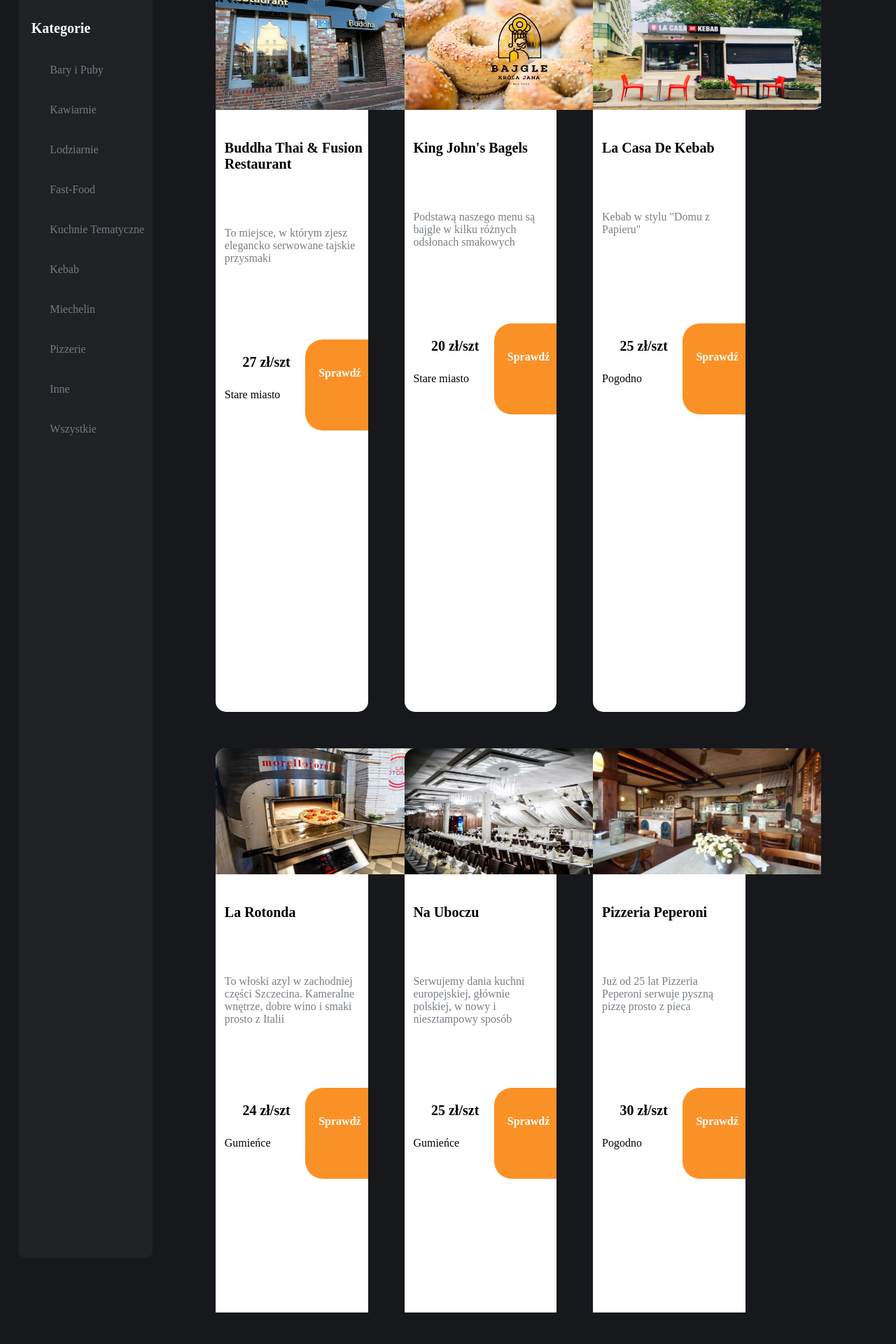
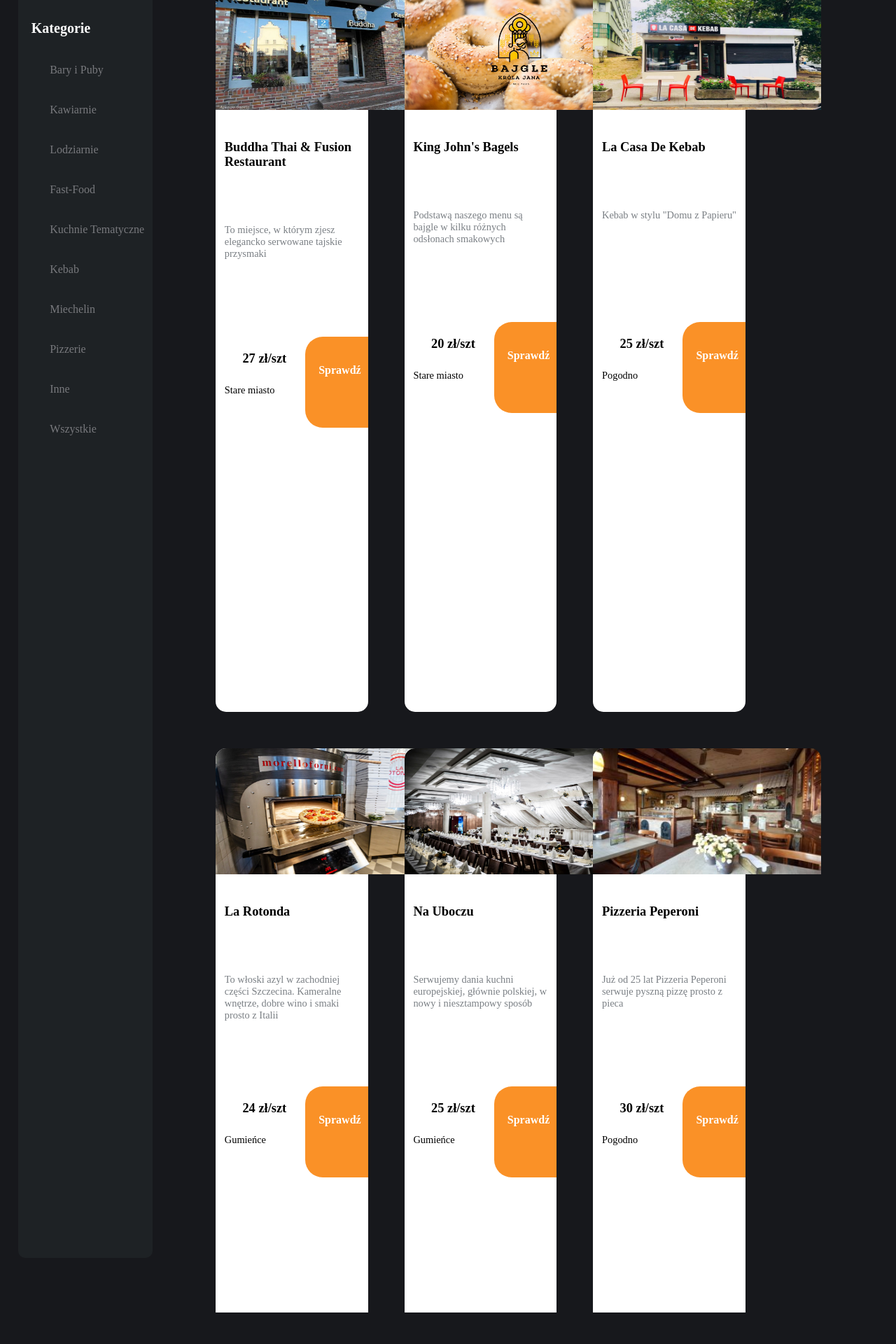
Before and after one commit to mzielecki/Smaki_szczecina, a Django app: page /restaurants_list in a window 1280 px wide. Shown: the part 569-2489 px from the top of the page at 70% size. Run offline with Django 3.2, Linux system fonts and the light colour scheme; data comes from the database, SQL or seed files in the repository; some libraries are stand-ins or nearby versions.

Commit message:
poprawki

```diff
--- a/tastery/app/static/css/main.css
+++ b/tastery/app/static/css/main.css
@@ -406,7 +406,7 @@
 }
 
 .restaurant_name{
-    font-size: 20px;
+    font-size: 115%;
     font-weight: bold;
     margin-top: 1.5vh;
     margin-left: 1vw;
@@ -415,7 +415,7 @@
 
 .restaurant_content{
     width: 15vw;
-    font-size: 16px;
+    font-size: 90%;
     margin-top: 3vh;
     margin-left: 1vw;
     color: #7a7f84;
@@ -424,7 +424,7 @@
 }
 
 .restaurant_cost{
-    font-size: 20px;
+    font-size: 115%;
     margin-top: 3vh;
     margin-left: 3vw;
     font-weight: bold;
@@ -451,6 +451,7 @@
     float: left;
     padding-top: 1vh;
     margin-left: 1vw;
+    font-size: 90%;
 }
 
 .photo_block{
--- a/tastery/app/templates/base.html
+++ b/tastery/app/templates/base.html
@@ -16,7 +16,7 @@
     <div class="main">
 
         <div class="top">
-            <div class="logo"><a href="{% url 'index_page' %}"><img src="{% static 'img/logo.png' %}" width="100" height="100"></a></div>
+            <div class="logo"><a href="{% url 'index_page' %}"><img src="{% static 'img/logo.png' %}" width="70%" height="70%"></a></div>
 
             <div class="menuleft">
                 <a href="https://www.instagram.com/kacpercelinskii/" class="fa fa-instagram"></a>
```
Also changed, not shown: tastery/app/forms.py (added, +20 -0 lines), tastery/app/templates/register.html (added, +18 -0 lines), tastery/app/static/img/logo.png, tastery/app/views.py (line endings or trailing spaces).
